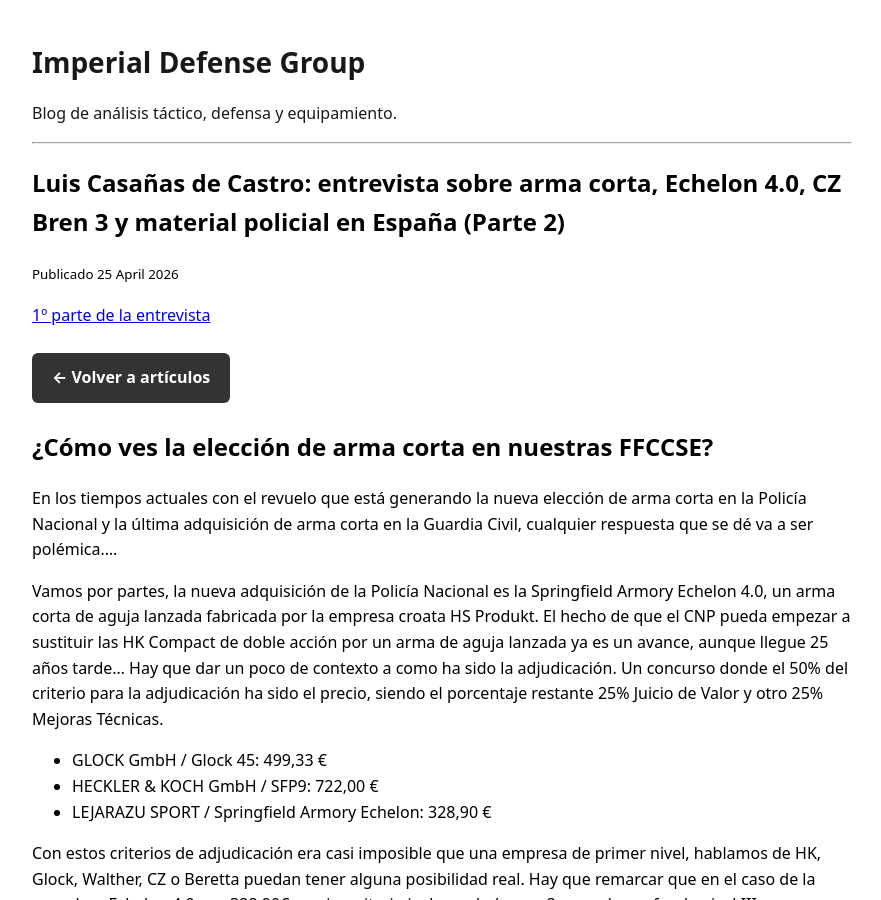
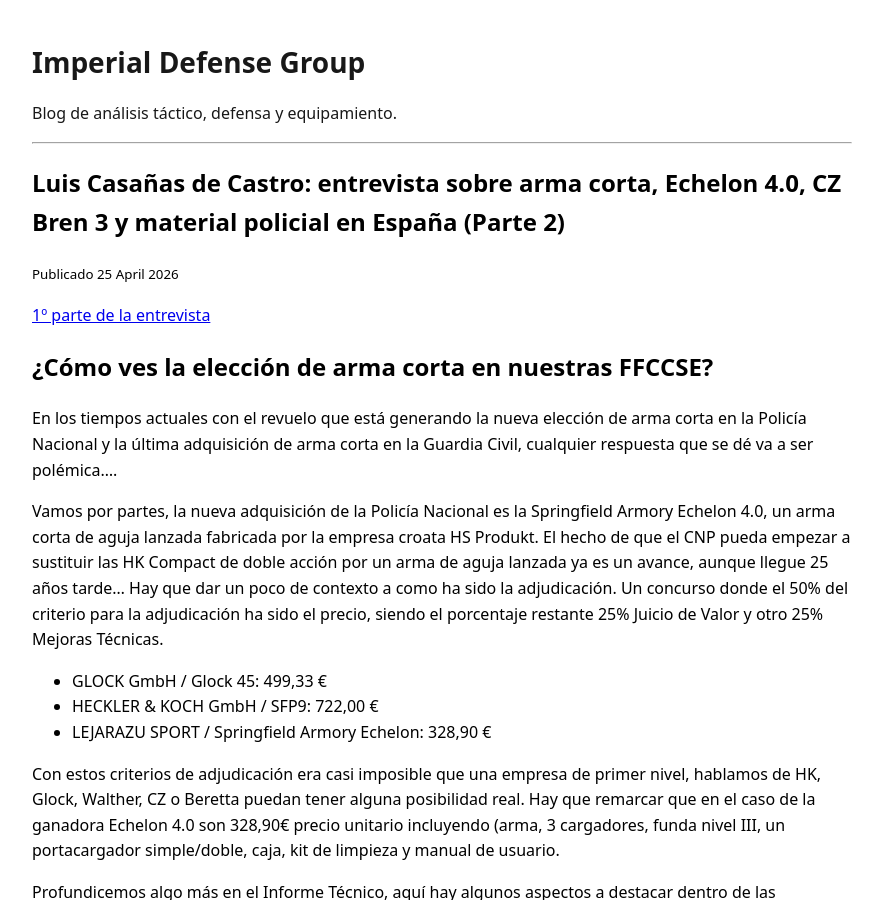
Before and after one commit to imperialdefensegroup/articulos, a Jekyll site: the page built from _posts/2026-04-25-entrevista-luis-casanas-parte-2.md, in a window 1280 px wide and 900 px high. Shown: the whole window, without its empty margins (198-1079 px from the left). Built offline with Jekyll 4.4.1, drawn with Linux system fonts in a browser that asks for light colours.

Commit message:
Update 2026-04-25-entrevista-luis-casanas-parte-2.md

```diff
--- a/_posts/2026-04-25-entrevista-luis-casanas-parte-2.md
+++ b/_posts/2026-04-25-entrevista-luis-casanas-parte-2.md
@@ -5,12 +5,6 @@ date: 2026-04-25
 permalink: /entrevista-luis-casanas-parte-2/
 ---
 [1º parte de la entrevista](https://imperialdefensegroup.github.io/articulos/2025/09/04/luis-casanas-de-castro-consultor-tactico/)
-<p style="margin: 25px 0;">
-  <a href="https://imperialdefensegroup.github.io/articulos/"
-     style="display: inline-block; background-color: #333; color: #fff; padding: 12px 20px; text-decoration: none; border-radius: 6px; font-weight: bold;">
-    ← Volver a artículos
-  </a>
-</p>
 
 ## ¿Cómo ves la elección de arma corta en nuestras FFCCSE?
 En los tiempos actuales con el revuelo que está generando la nueva elección de arma corta en la Policía Nacional y la última adquisición de arma corta en la Guardia Civil, cualquier respuesta que se dé va a ser polémica….
@@ -42,4 +36,11 @@ Yo soy más partidario de armas largas de pistón corto más que las de Direct I
 
 Como por ejemplo los SCAR de FN o el Bren 3 de CZ. Quizá tenga una curva de aprendizaje superior a las plataformas AR15 pero a la larga tienen mejor vida útil y teniendo en cuenta que las armas en España se renuevan cada 20-25 años a diferencia de los americanos son mejor opción.
 
+<p style="margin: 25px 0;">
+  <a href="https://imperialdefensegroup.github.io/articulos/"
+     style="display: inline-block; background-color: #333; color: #fff; padding: 12px 20px; text-decoration: none; border-radius: 6px; font-weight: bold;">
+    ← Volver a artículos
+  </a>
+</p>
+
 Entrevista a Luis Casañas: arma corta, Echelon 4.0, Glock, CZ y Daniel Defense
```
